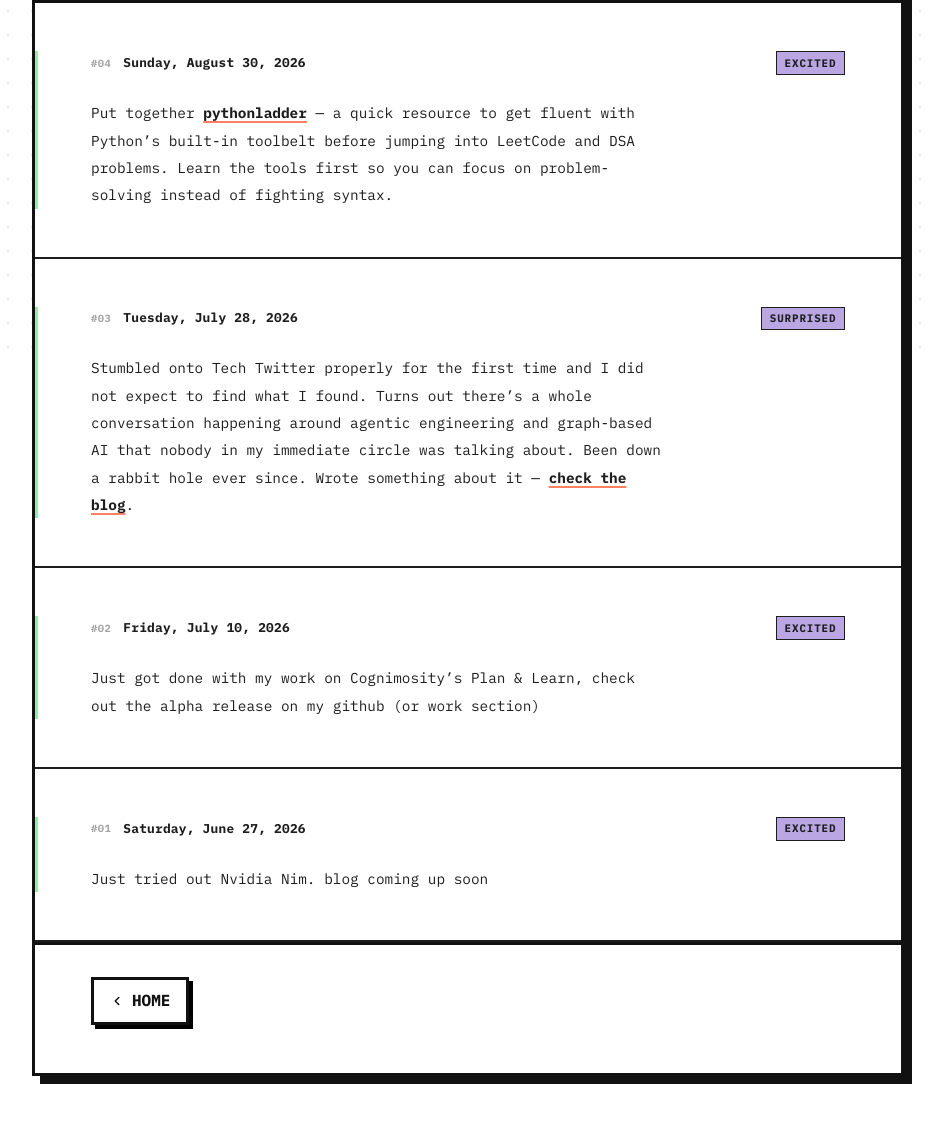
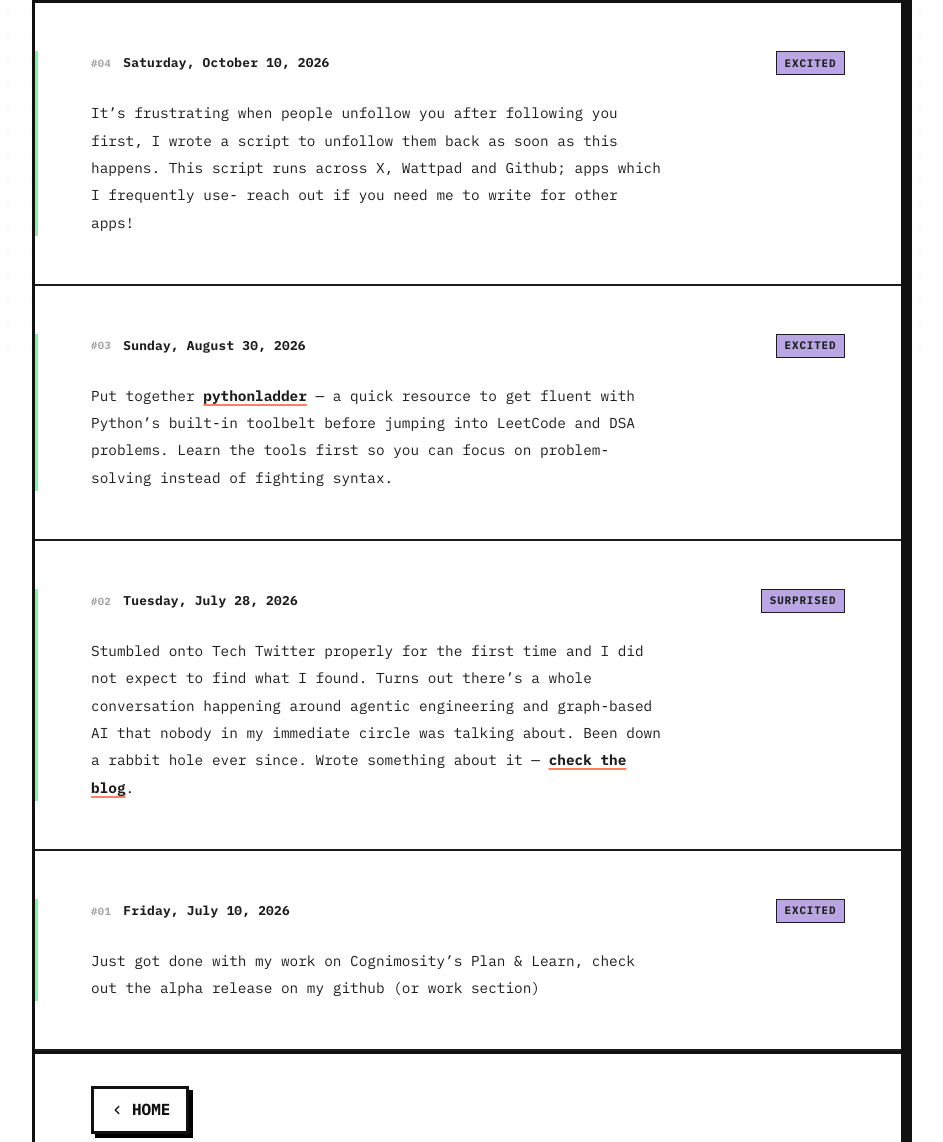
Before and after one commit to Jibrinpaul67/Portfolio-Website-main, an Astro site: page /journal in a window 1280 px wide. Shown: the part 433-1575 px from the top of the page, without its empty margins (172-1115 px from the left). Built offline with nearby package versions, Linux system fonts and the light colour scheme; Astro itself is replaced by a stand-in of ours; no server answers.

Commit message:
Update journal entry with new date and content
Updated the journal entry to reflect a new date and added a note about a script for managing followers across multiple platforms.

```diff
--- a/src/content/journal/2026-06-20.md
+++ b/src/content/journal/2026-06-20.md
@@ -1,7 +1,7 @@
 ---
-date: 2026-06-27
+date: 2026-10-10
 mood: excited
 draft: false
 ---
 
-Just tried out Nvidia Nim. blog coming up soon
+It's frustrating when people unfollow you after following you first, I wrote a script to unfollow them back as soon as this happens. This script runs across X, Wattpad and Github; apps which I frequently use- reach out if you need me to write for other apps!
```
